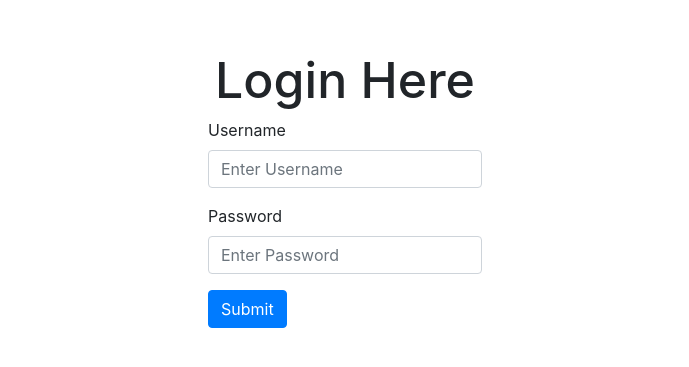
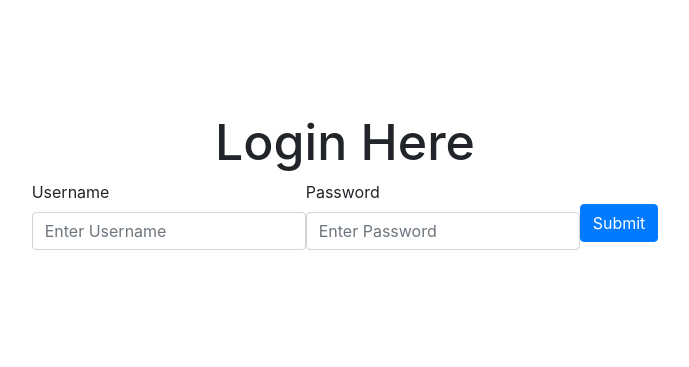
Before and after one commit to Trend20/ReactLogin, a React (Create React App) app: page / in a window 1280 px wide. Shown: the part 241-608 px from the top of the page, without its empty margins (295-984 px from the left). Built offline with nearby package versions, Linux system fonts and the light colour scheme.

Commit message:
form styles

```diff
--- a/src/App.css
+++ b/src/App.css
@@ -16,3 +16,9 @@
 .App h3{
   font-size: 50px;
 }
+
+#form{
+  display: flex;
+  justify-content: space-around;
+  align-items: center;
+}
```
